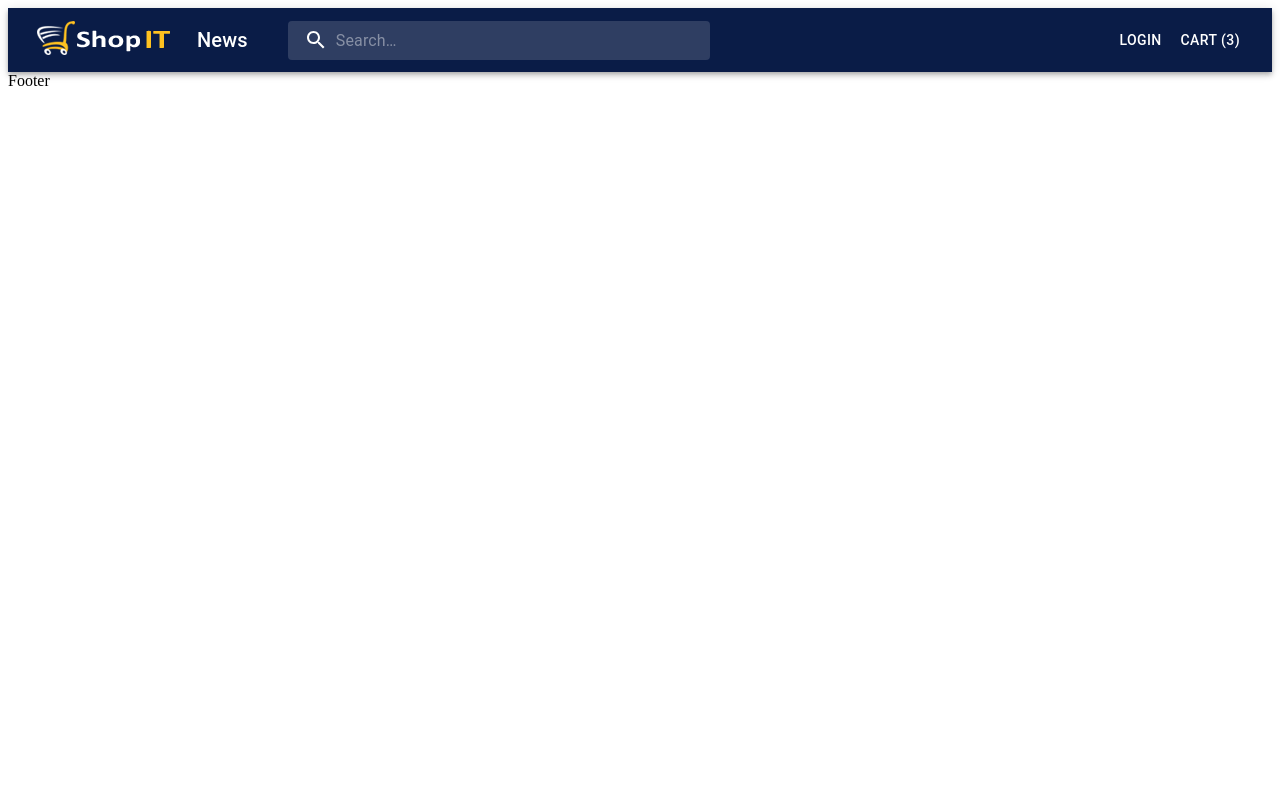
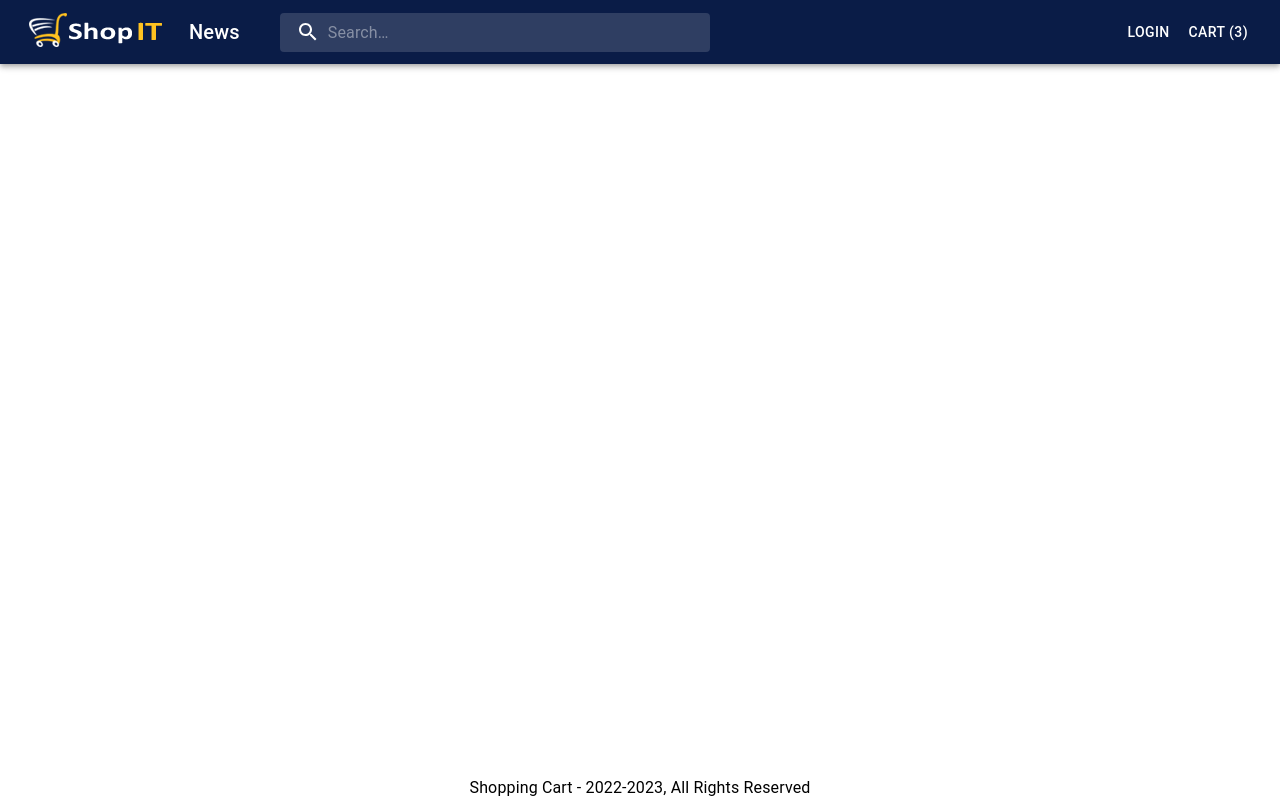
Before and after one commit to Dhruv-praju/ShopIT-client, a React (Create React App) app: page / in a window 1280 px wide. Built offline with nearby package versions, Linux system fonts and the light colour scheme.

Commit message:
made footer

```diff
--- a/public/index.html
+++ b/public/index.html
@@ -9,7 +9,6 @@
       content="Web site created using create-react-app"
     />
 
-
     <title>React App</title>
   </head>
   <body>
--- a/src/components/Layouts/Footer/Footer.jsx
+++ b/src/components/Layouts/Footer/Footer.jsx
@@ -1,8 +1,18 @@
+import styled from '@emotion/styled'
+import { Box,Typography } from '@mui/material'
 import React from 'react'
 
+const footer = styled('div')`
+ position: fixed,
+ bottom:0
+`
 const Footer = () => {
   return (
-    <div>Footer</div>
+      <Box sx={{position:'fixed',bottom:0, width:'100%'}}>
+        <Typography variant='body1' component='p' align='center'>
+          Shopping Cart - 2022-2023, All Rights Reserved
+        </Typography>
+      </Box>
   )
 }
 
--- /dev/null
+++ b/src/index.css
@@ -0,0 +1,3 @@
+body{
+    margin: 0;
+}
--- a/src/index.js
+++ b/src/index.js
@@ -1,6 +1,7 @@
 import React from 'react'
 import { createRoot } from 'react-dom/client';
 import { BrowserRouter } from "react-router-dom";
+import './index.css'
 
 import App from './App'
 
```
